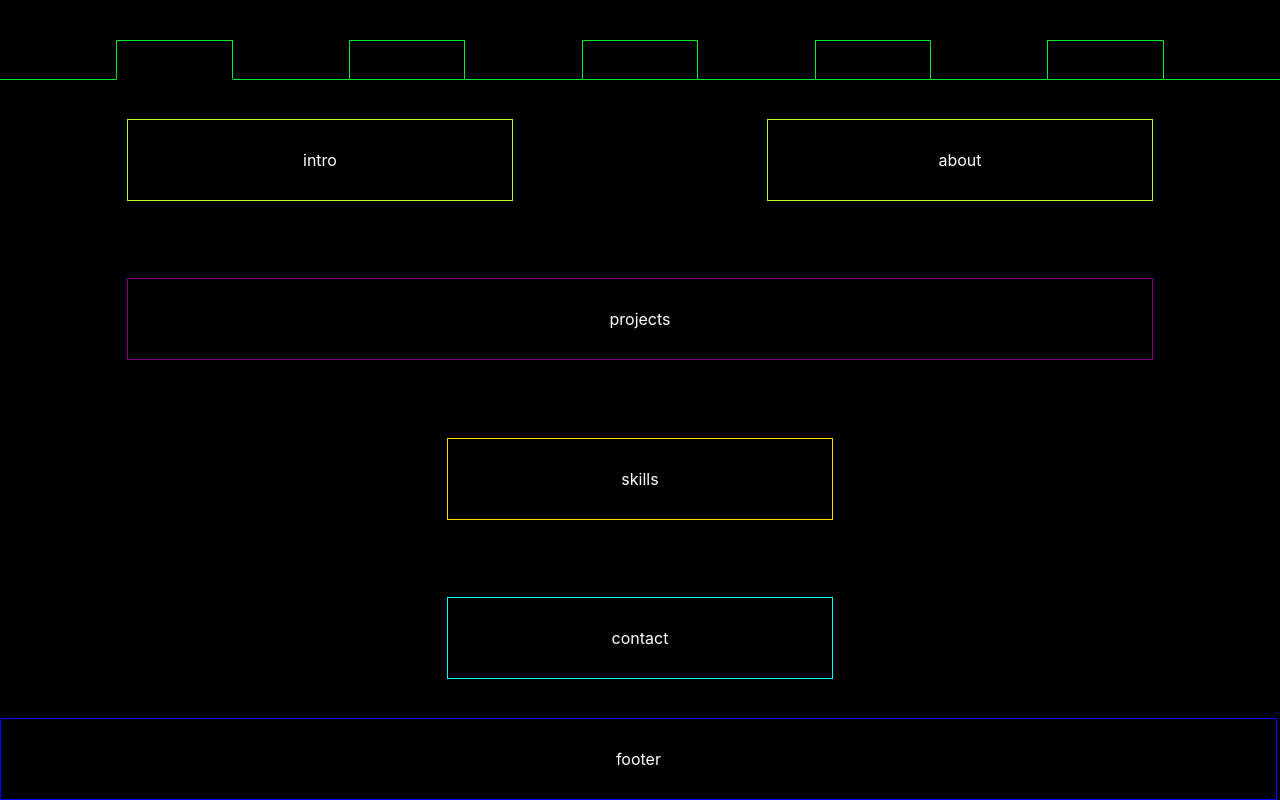
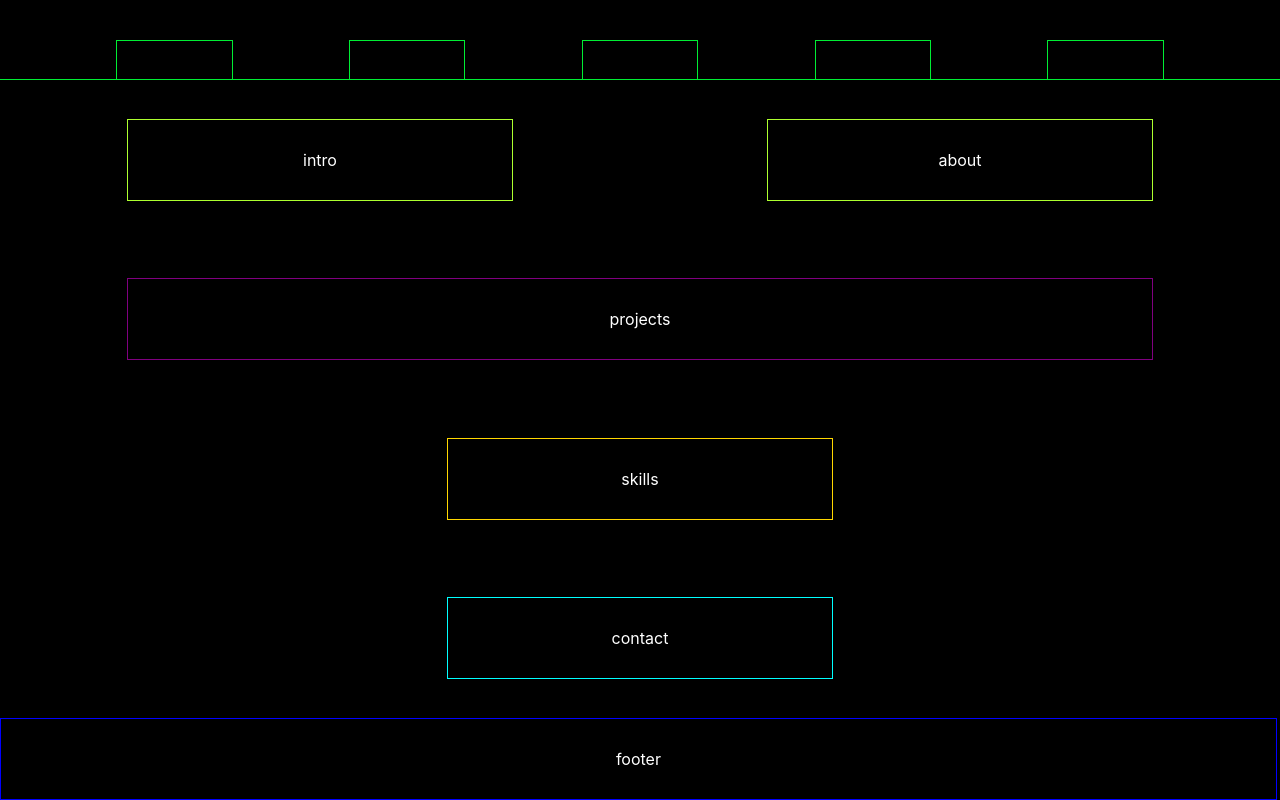
Before and after one commit to The-Six/My-Portfolio, a React (Create React App) app: page / in a window 1280 px wide. Built offline with nearby package versions, Linux system fonts and the light colour scheme.

Commit message:
started work on usetate on navbar

```diff
--- a/src/components/Navbar/navbar.js
+++ b/src/components/Navbar/navbar.js
@@ -1,11 +1,14 @@
 import React from "react";
 import "./navbar.css";
+import {useState} from "react";
+
 
 function Navbar() {
+  const [selected, setSelected] = useState("selector_tab")
   return (
     <div className="Navbar">
       <div className="inbetween_box"></div>
-      <button className="selector_tab"></button>
+      <button className="intro_tab"></button>
       <div className="inbetween_box"></div>
       <button className="about_tab"></button>
       <div className="inbetween_box"></div>
```
